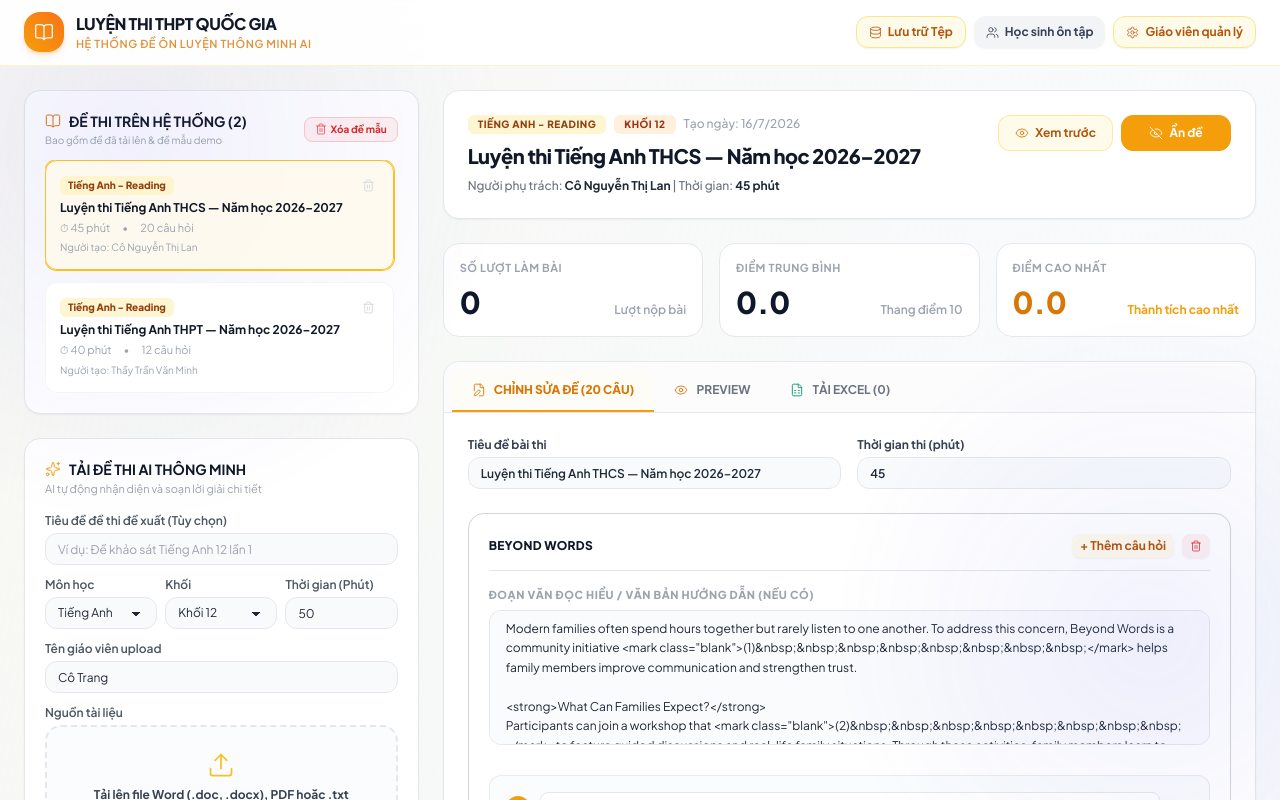
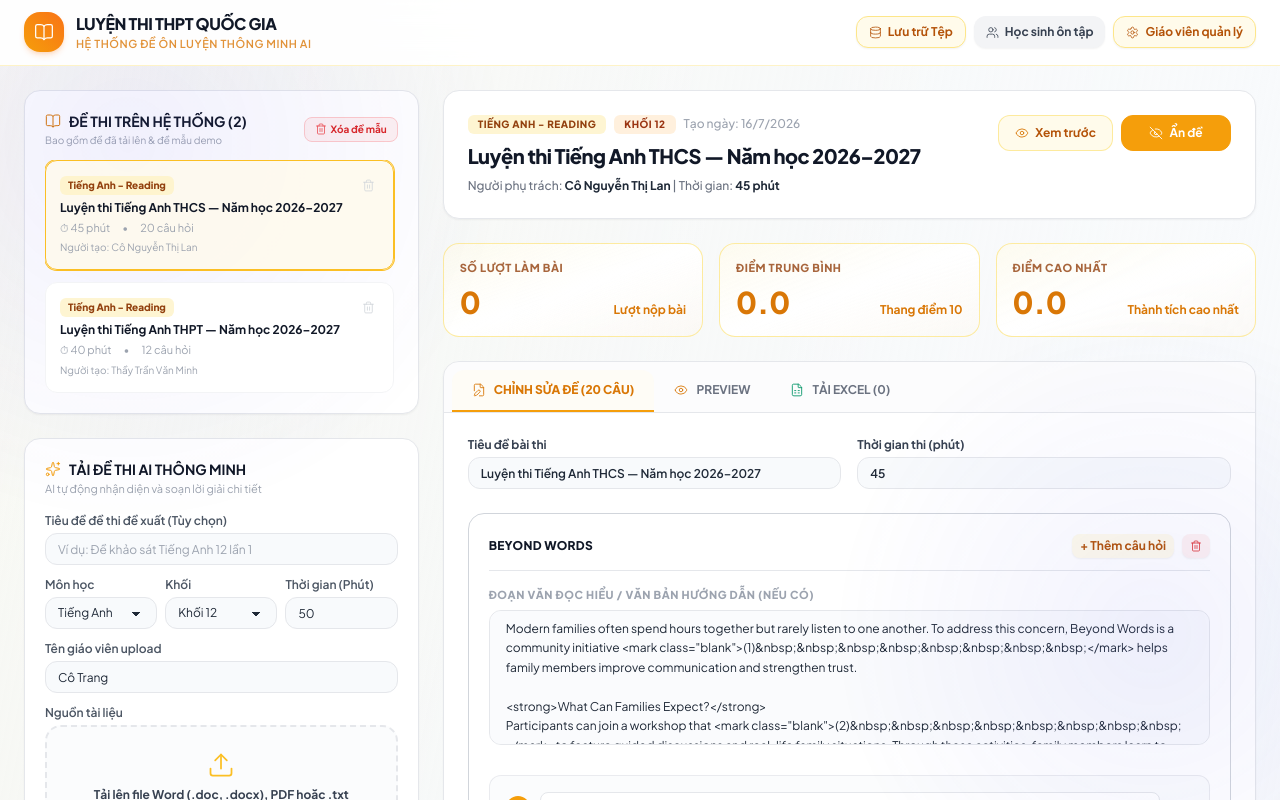
Before and after one commit to tranthienquy/studyEnglishApp, a React (Vite) app: page / in a window 1280 px wide. Both pictures are taken after a click on the button "👨‍🏫 Chuyển sang giao diện Giáo viên". Shown: the top 800 px of the page. Built offline with nearby package versions, Linux system fonts and the light colour scheme; no server answers; the database is empty.

Commit message:
style: unify stat box numbers, titles, and subtexts in orange color palette

```diff
--- a/src/views/TeacherView.jsx
+++ b/src/views/TeacherView.jsx
@@ -658,27 +658,27 @@ export default function TeacherView({ onSwitchStudent }) {
 
             return (
               <div className="grid grid-cols-3 gap-4">
-                <div className="bg-white rounded-2xl p-4 border border-gray-200 shadow-xs flex flex-col justify-between">
-                  <span className="text-[11px] font-bold text-gray-400 uppercase tracking-wider">SỐ LƯỢT LÀM BÀI</span>
+                <div className="bg-gradient-to-br from-amber-50/70 via-white to-orange-50/40 rounded-2xl p-4 border border-amber-200/80 shadow-2xs flex flex-col justify-between">
+                  <span className="text-[11px] font-extrabold text-amber-800/80 uppercase tracking-wider">SỐ LƯỢT LÀM BÀI</span>
                   <div className="flex items-baseline justify-between mt-2">
-                    <span className="text-3xl font-extrabold text-slate-900">{subCount}</span>
-                    <span className="text-xs text-gray-400 font-semibold">Lượt nộp bài</span>
+                    <span className="text-3xl font-extrabold text-amber-600">{subCount}</span>
+                    <span className="text-xs text-amber-600 font-bold">Lượt nộp bài</span>
                   </div>
                 </div>
 
-                <div className="bg-white rounded-2xl p-4 border border-gray-200 shadow-xs flex flex-col justify-between">
-                  <span className="text-[11px] font-bold text-gray-400 uppercase tracking-wider">ĐIỂM TRUNG BÌNH</span>
+                <div className="bg-gradient-to-br from-amber-50/70 via-white to-orange-50/40 rounded-2xl p-4 border border-amber-200/80 shadow-2xs flex flex-col justify-between">
+                  <span className="text-[11px] font-extrabold text-amber-800/80 uppercase tracking-wider">ĐIỂM TRUNG BÌNH</span>
                   <div className="flex items-baseline justify-between mt-2">
-                    <span className="text-3xl font-extrabold text-slate-900">{avgScore}</span>
-                    <span className="text-xs text-gray-400 font-semibold">Thang điểm 10</span>
+                    <span className="text-3xl font-extrabold text-amber-600">{avgScore}</span>
+                    <span className="text-xs text-amber-600 font-bold">Thang điểm 10</span>
                   </div>
                 </div>
 
-                <div className="bg-white rounded-2xl p-4 border border-gray-200 shadow-xs flex flex-col justify-between">
-                  <span className="text-[11px] font-bold text-gray-400 uppercase tracking-wider">ĐIỂM CAO NHẤT</span>
+                <div className="bg-gradient-to-br from-amber-50/70 via-white to-orange-50/40 rounded-2xl p-4 border border-amber-200/80 shadow-2xs flex flex-col justify-between">
+                  <span className="text-[11px] font-extrabold text-amber-800/80 uppercase tracking-wider">ĐIỂM CAO NHẤT</span>
                   <div className="flex items-baseline justify-between mt-2">
                     <span className="text-3xl font-extrabold text-amber-600">{maxScore}</span>
-                    <span className="text-xs text-amber-500 font-bold">Thành tích cao nhất</span>
+                    <span className="text-xs text-amber-600 font-bold">Thành tích cao nhất</span>
                   </div>
                 </div>
               </div>
```
